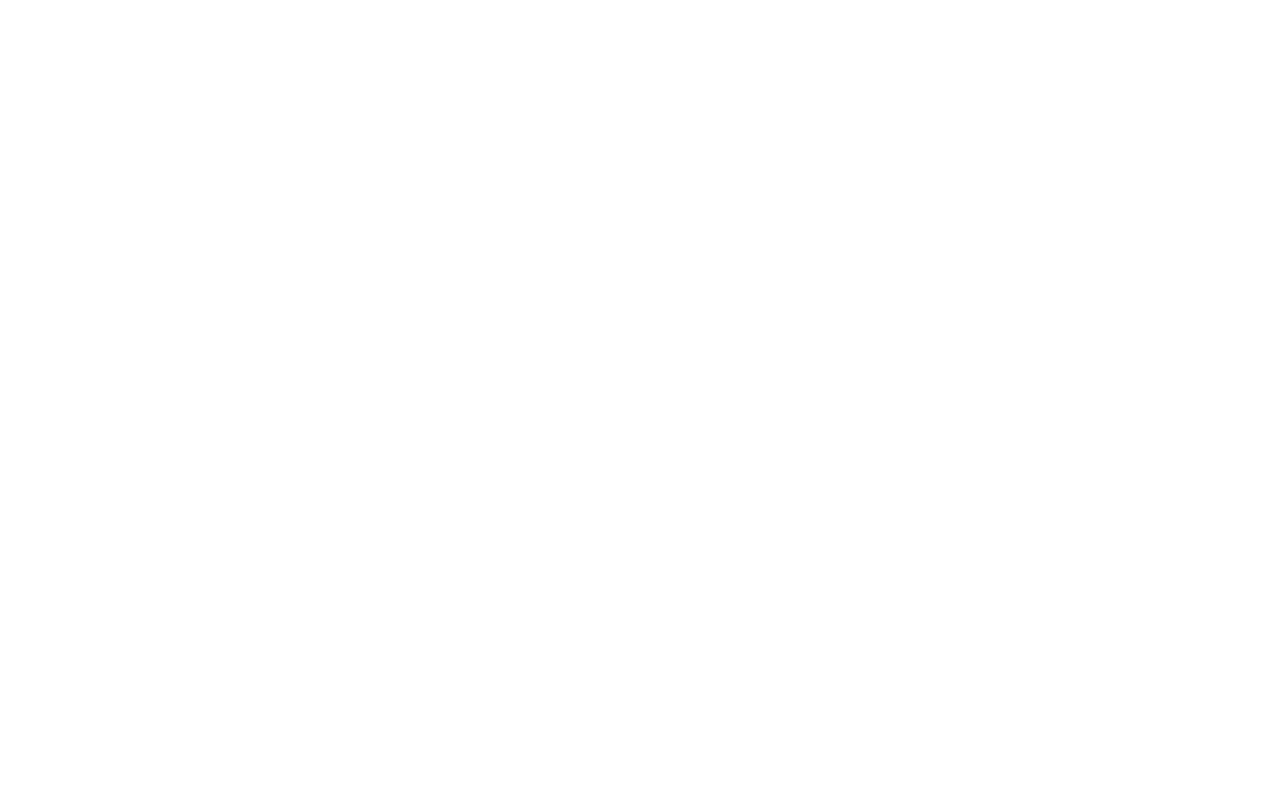
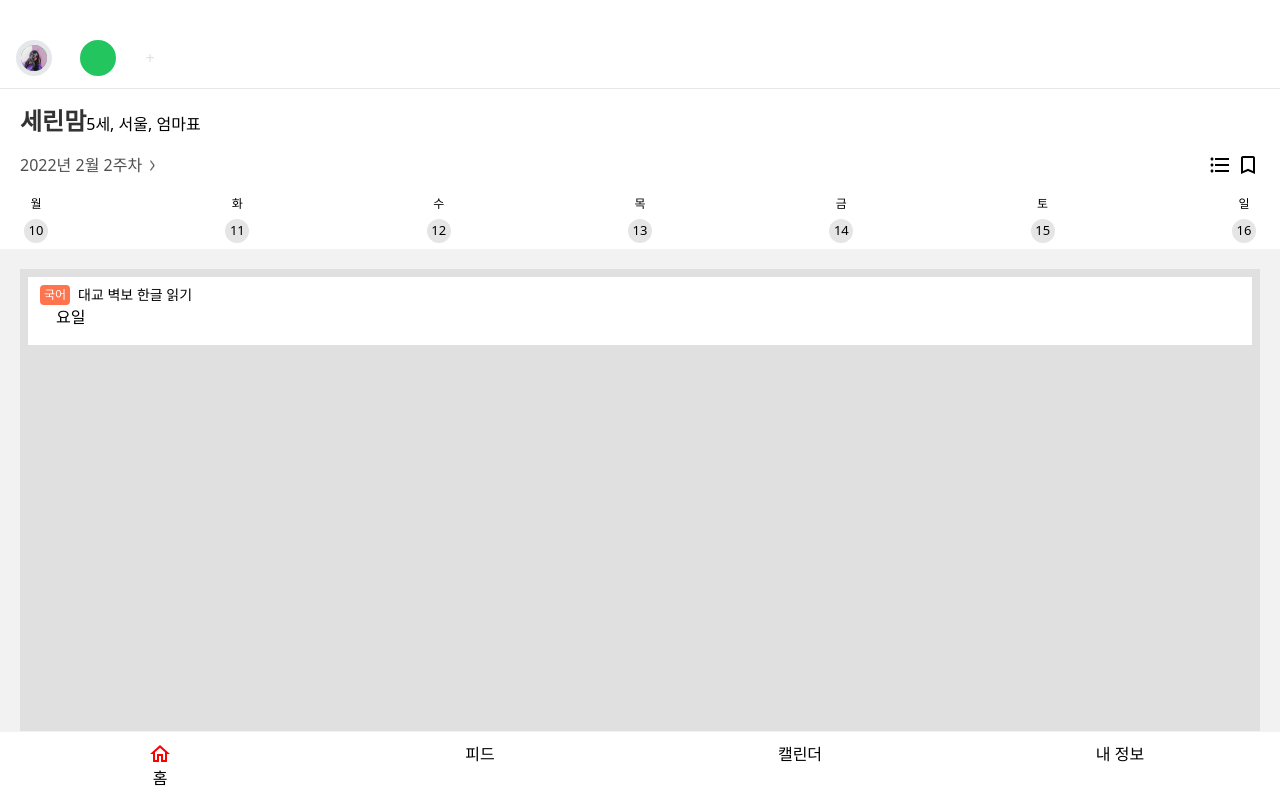
Before and after one commit to popsun412/mother_calendar, a Next.js app: page / in a window 1280 px wide. Built offline with nearby package versions, Linux system fonts and the light colour scheme.

Commit message:
캘린더 일간 목록

```diff
--- /dev/null
+++ b/components/calendar/calendar_bottom.jsx
@@ -0,0 +1,21 @@
+import { HomeOutlined } from "@material-ui/icons"
+
+export default function CalendarBottom() {
+    return (
+        <div className="flex py-2.5 inset-x-0 bottom-0 border-t border-gary2 bg-white">
+            <div className="flex flex-col items-center flex-1">
+                <HomeOutlined htmlColor={`${true ? "red" : "yellow"}`} />
+                <span>홈</span>
+            </div>
+            <div className="flex flex-col items-center flex-1">
+                <span>피드</span>
+            </div>
+            <div className="flex flex-col items-center flex-1">
+                <span>캘린더</span>
+            </div>
+            <div className="flex flex-col items-center flex-1">
+                <span>내 정보</span>
+            </div>
+        </div>
+    )
+}
--- /dev/null
+++ b/components/calendar/calendar_empty_plan.jsx
@@ -0,0 +1,10 @@
+import Image from "next/image";
+
+export default function EmptyPlan() {
+    return (
+        <div className="flex w-full h-full items-center justify-center bg-white">
+            <Image src="/images/ellipse1.png" width={36} height={36} />
+            <Image src="/images/ellipse1.png" width={36} height={36} />
+        </div>
+    )
+}
--- /dev/null
+++ b/components/calendar/calendar_home.jsx
@@ -0,0 +1,15 @@
+// import EmptyPlan from "./calendar_empty_plan";
+import PlanListDay from "./calendar_list_day";
+import PlanListWeek from "./calendar_list_week";
+
+
+export default function CalendarHome() {
+    return (
+        <div className="bg-gray2 flex-auto flex flex-col p-5 pb-0">
+            {/* <EmptyPlan /> */}
+            {/* <PlanListDay /> */}
+            <PlanListWeek />
+
+        </div>
+    )
+}
--- /dev/null
+++ b/components/calendar/calendar_list_day.jsx
@@ -0,0 +1,50 @@
+import Image from 'next/image';
+
+export default function PlanListDay() {
+    return (
+        <div className="w-full h-full overflow-y-auto flex-col items-stretch bg-white px-5 pt-4">
+            <div className="flex py-4">
+                <div className="w-7 h-7 my-1.5 checkbox m-2 text-center">
+                    <Image src="/images/checkV.png" width={16} height={11} alt={"체크"} />
+                </div>
+                <div className="flex flex-col flex-auto ml-4">
+                    <div className="flex">
+                        <div
+                            className={`flex justify-center items-center px-1 py-0.5 mr-2 rounded text-white text-xs`}
+                            style={{ backgroundColor: `${(true) ? "#FF734D" : "#bdbdbd"}` }}
+                        >
+                            <span>국어</span>
+                        </div>
+                        <span className="text-sm">페파피그1 영상</span>
+                    </div>
+                    <span className="text-xs textGray3 pt-1">오후 1시 ~ 오후 2시</span>
+                </div>
+            </div>
+
+
+            <div className="flex py-4">
+                <div className="w-7 h-7 my-1.5 checkbox m-2 text-center">
+                    <Image src="/images/checkV.png" width={16} height={11} alt={"화살표"} />
+                </div>
+                <div className="flex flex-col flex-auto ml-4">
+                    <div className="flex">
+                        <div
+                            className={`flex justify-center items-center px-1 py-0.5 mr-2 rounded text-white text-xs`}
+                            style={{ backgroundColor: `${(false) ? "#FF734D" : "#bdbdbd"}` }}
+                        >
+                            <span>국어</span>
+                        </div>
+                        <span className="text-sm textGray4"
+                            style={{
+                                color: `${(false) ? "#FF734D" : "#bdbdbd"}`,
+                                textDecoration: `${(false) ? "" : "line-through"}`
+                            }}
+                        >페파피그1 영상</span>
+                    </div>
+                    <span className="text-xs textGray3 pt-1" style={{ color: `${(false) ? "#FF734D" : "#bdbdbd"}` }}>오후 1시 ~ 오후 2시</span>
+                </div>
+                <div className="items-center"><Image src="/images/magazine.fill.png" width={14} height={21} alt={"화살표"} /></div>
+            </div>
+        </div>
+    )
+}
--- /dev/null
+++ b/components/calendar/calendar_list_week.jsx
@@ -0,0 +1,21 @@
+
+export default function PlanListWeek() {
+    return (
+        <div className="w-full h-full overflow-y-auto flex-col items-stretch bg-white p-2" style={{ backgroundColor: "#E0E0E0" }}>
+            <div className="bg-white flex flex-col pt-2 pl-3 pb-4">
+                <div className="flex">
+                    <div
+                        className={`flex justify-center items-center px-1 py-0.5 mr-2 rounded text-white text-xs`}
+                        style={{ backgroundColor: `${(true) ? "#FF734D" : "#bdbdbd"}` }}
+                    >
+                        <span>국어</span>
+                    </div>
+                    <span className="text-sm">대교 벽보 한글 읽기</span>
+                </div>
+                <div className="flex px-4 justify-between">
+                    요일
+                </div>
+            </div>
+        </div>
+    )
+}
--- a/pages/calendar.jsx
+++ b/pages/calendar.jsx
@@ -1,13 +1,17 @@
+import CalendarHome from "../components/calendar/calendar_home";
 import CalendarMiddle from "../components/calendar/calendar_ middle";
 import CalendarDate from "../components/calendar/calendar_date";
 import CalendarTop from "../components/calendar/calendar_top";
+import CalendarBottom from "../components/calendar/calendar_bottom";
 
 export default function Calendar() {
     return (
-        <div className="w-screen h-screen">
+        <div className="w-screen h-screen flex flex-col">
             <CalendarTop />
             <CalendarMiddle />
             <CalendarDate />
+            <CalendarHome />
+            <CalendarBottom />
         </div>
     )
 }
--- a/pages/index.js
+++ b/pages/index.js
@@ -1,9 +1,12 @@
 import Head from 'next/head'
 import Image from 'next/image'
 import styles from '../styles/Home.module.css'
+import Calendar from './calendar'
 
 export default function Home() {
   return (
-    <></>
+    <>
+      <Calendar />
+    </>
   )
 }
--- a/styles/globals.css
+++ b/styles/globals.css
@@ -2,6 +2,7 @@
 @tailwind components;
 @tailwind utilities;
 
+/* 백그라운 색상 */
 .bg1 {
     background-color: #FFD6C2;
 }
@@ -12,10 +13,6 @@
 
 .bg3 {
     background-color: #FF9D7B;
-}
-
-.border-color3 {
-    border-color: #FF9D7B;
 }
 
 .bg4 {
@@ -46,9 +43,43 @@
     background-color: #E5E5E5;
 }
 
+.bg-gray2 {
+    background-color: #f2f2f2;
+}
+
+.bg-white{
+    background-color: #fff;
+}
+
+/* border color */
+.border-gary2 {
+    border-color: #F2F2F2;
+}
+
+.border-gary3{
+    border-color: #bdbdbd;
+}
+
+.border-color3 {
+    border-color: #FF9D7B;
+}
+
+/* text color */
+
 .textGray1 {
     color: #333333;
 }
 .textGray2 {
     color:#4F4F4F;
 }
+
+.textGray3{
+    color: #828282;
+}
+
+/* checkBox */
+.checkbox{
+    border: 1px solid #bdbdbd;
+    box-sizing: border-box;
+    border-radius: 4px;
+}
```
Also changed, not shown: public/images/checkV.png (added), public/images/magazine.fill.png (added).
